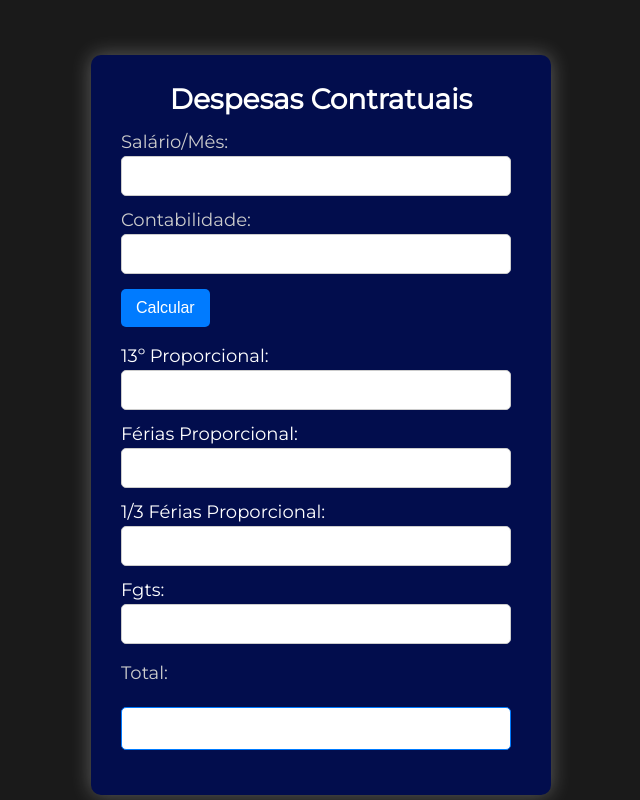
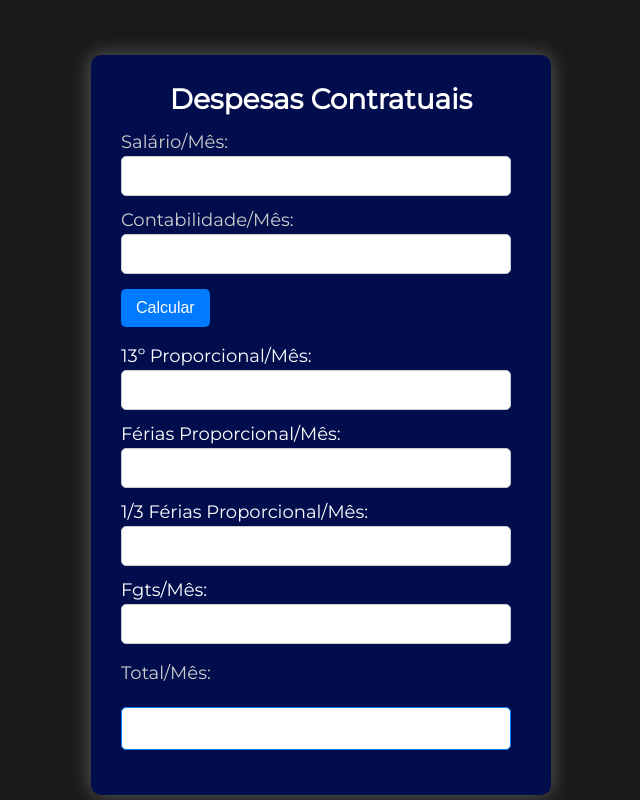
Before and after one commit to JonatasPablo/Projeto_Pessoal, a plain HTML site: page index.html in a window 1280 px wide. Shown: the whole page, without its empty margins (319-959 px from the left). Drawn offline with Linux system fonts and the light colour scheme.

Commit message:
alteracao

```diff
--- a/index.html
+++ b/index.html
@@ -15,24 +15,24 @@
             <label for="salario">Salário/Mês:</label>
             <input type="text" id="salario" name="salario">
 
-            <label for="contabilidade">Contabilidade:</label>
+            <label for="contabilidade">Contabilidade/Mês:</label>
             <input type="text" id="contabilidade" name="contabilidade">
 
             <input type="button" value="Calcular" id="calcularButton">
 
-            <label for="decimoterceiro">13º Proporcional:</label>
+            <label for="decimoterceiro">13º Proporcional/Mês:</label>
             <input type="text" id="decimoterceiro" name="decimoterceiro">
 
-            <label for="feriasproporcional">Férias Proporcional:</label>
+            <label for="feriasproporcional">Férias Proporcional/Mês:</label>
             <input type="text" id="feriasproporcional" name="feriasproporcional">
 
-            <label for="umterco">1/3 Férias Proporcional:</label>
+            <label for="umterco">1/3 Férias Proporcional/Mês:</label>
             <input type="text" id="umterco" name="umterco">
 
-            <label for="fgts">Fgts:</label>
+            <label for="fgts">Fgts/Mês:</label>
             <input type="text" id="fgts" name="fgts">
 
-            <label for="total">Total:</label>
+            <label for="total">Total/Mês:</label>
             <input type="text" id="total" name="total">
         </form>
     </main>
```
